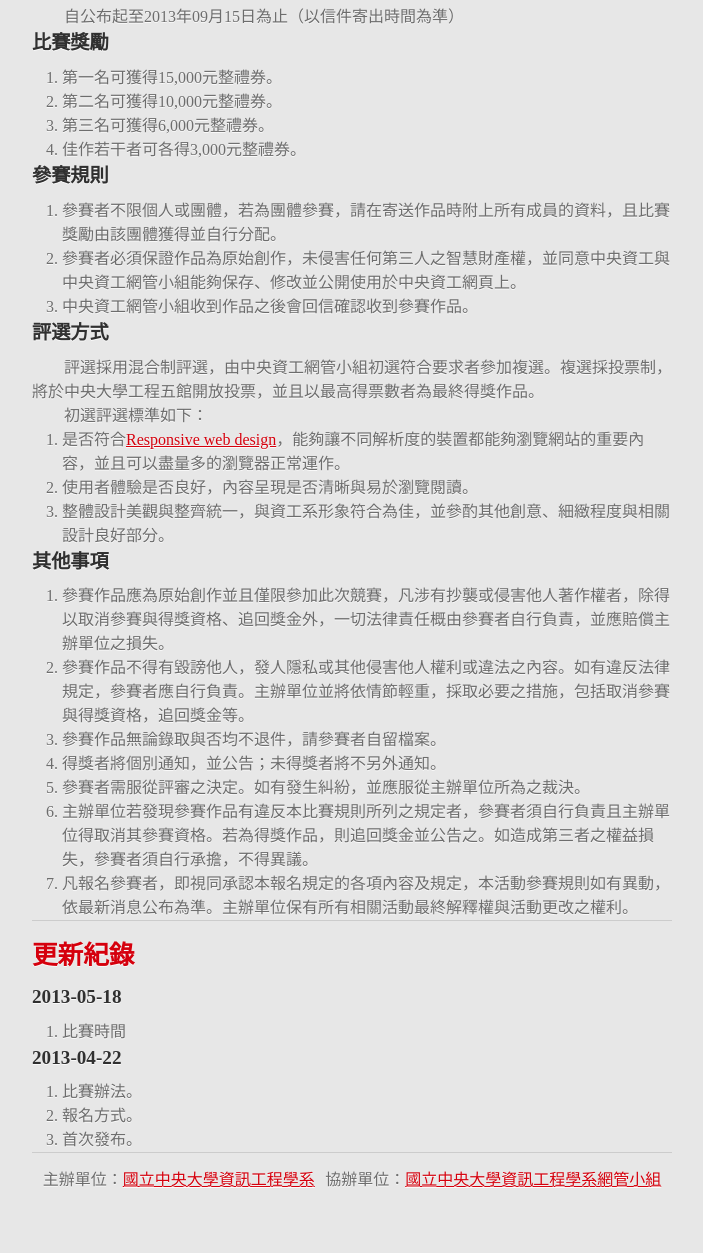
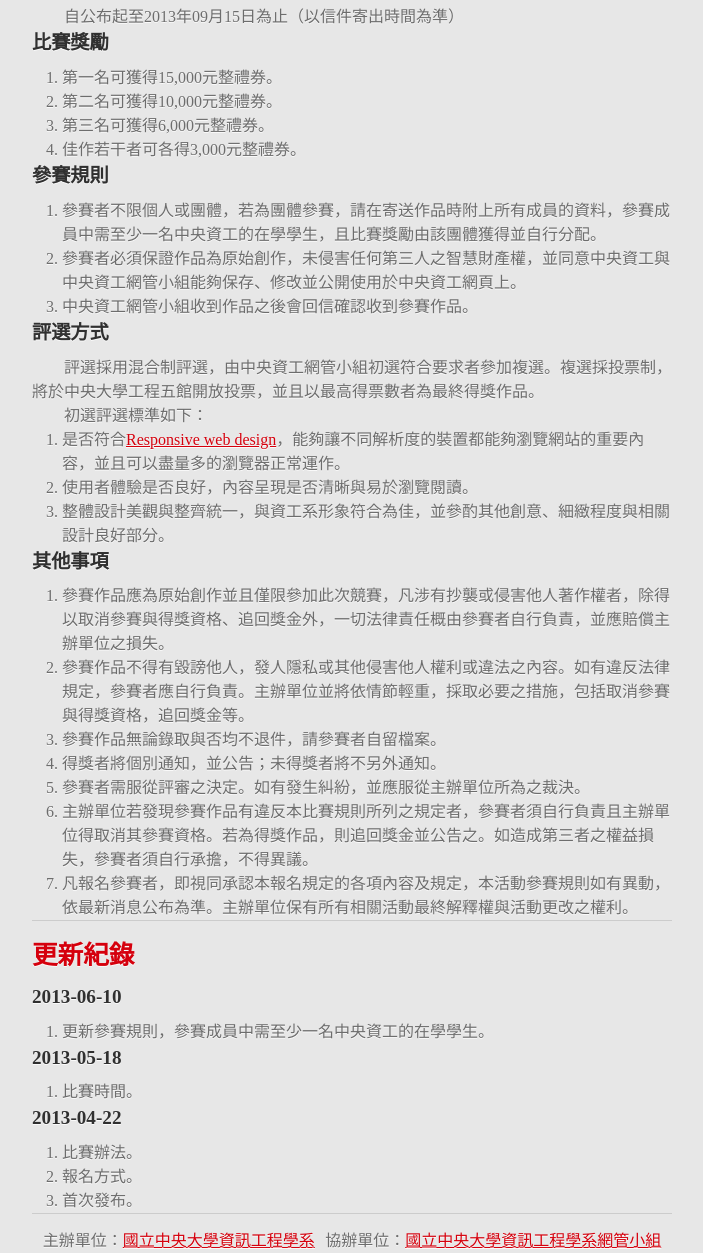
Before and after one commit to NCU-CSIE-SNMG/2013-NCU-CSIE-Website-Design-Competition, a plain HTML site: page index.html in a window 1280 px wide. Shown: the part 826-2079 px from the top of the page, without its empty margins (288-991 px from the left). Before the commit the page ends 2018 px from the top, so only its background shows below. Drawn offline with Linux system fonts and the light colour scheme.

Commit message:
更新參賽規則
參賽成員中需至少一名中央資工的在學學生。

```diff
--- a/index.html
+++ b/index.html
@@ -87,7 +87,7 @@
             </ol>
             <h4 id="section-rule-rules">參賽規則</h4>
             <ol>
-                <li>參賽者不限個人或團體，若為團體參賽，請在寄送作品時附上所有成員的資料，且比賽獎勵由該團體獲得並自行分配。</li>
+                <li>參賽者不限個人或團體，若為團體參賽，請在寄送作品時附上所有成員的資料，參賽成員中需至少一名中央資工的在學學生，且比賽獎勵由該團體獲得並自行分配。</li>
                 <li>參賽者必須保證作品為原始創作，未侵害任何第三人之智慧財產權，並同意中央資工與中央資工網管小組能夠保存、修改並公開使用於中央資工網頁上。</li>
                 <li>中央資工網管小組收到作品之後會回信確認收到參賽作品。</li>
             </ol>
@@ -112,9 +112,13 @@
         </section>
         <section id="section-update-contents">
             <h3 id="section-update">更新紀錄</h3>
+            <h4>2013-06-10</h4>
+            <ol>
+                <li>更新參賽規則，參賽成員中需至少一名中央資工的在學學生。</li>
+            </ol>
             <h4>2013-05-18</h4>
             <ol>
-            	<li>比賽時間</li>
+            	<li>比賽時間。</li>
             </ol>
             <h4>2013-04-22</h4>
             <ol>
```
